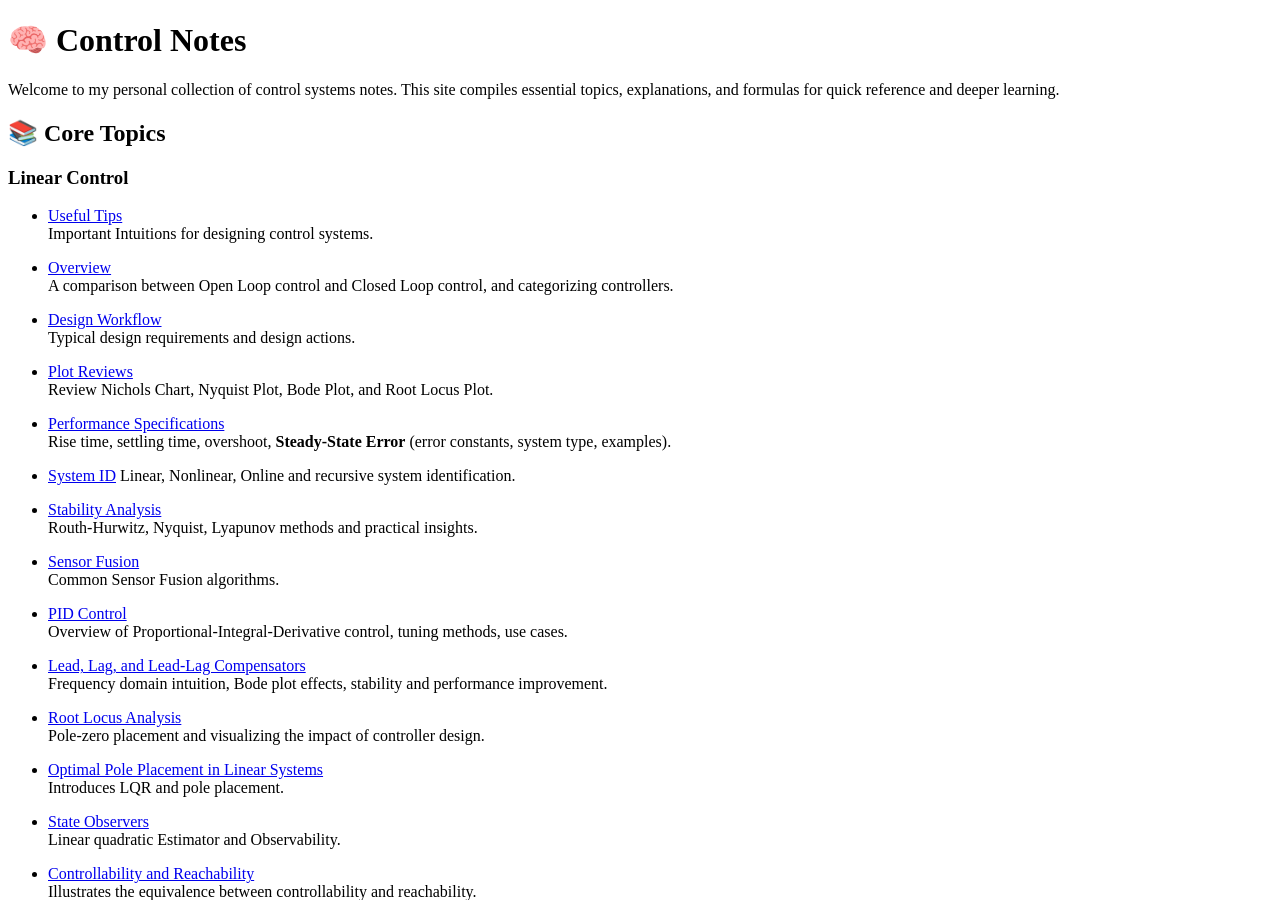
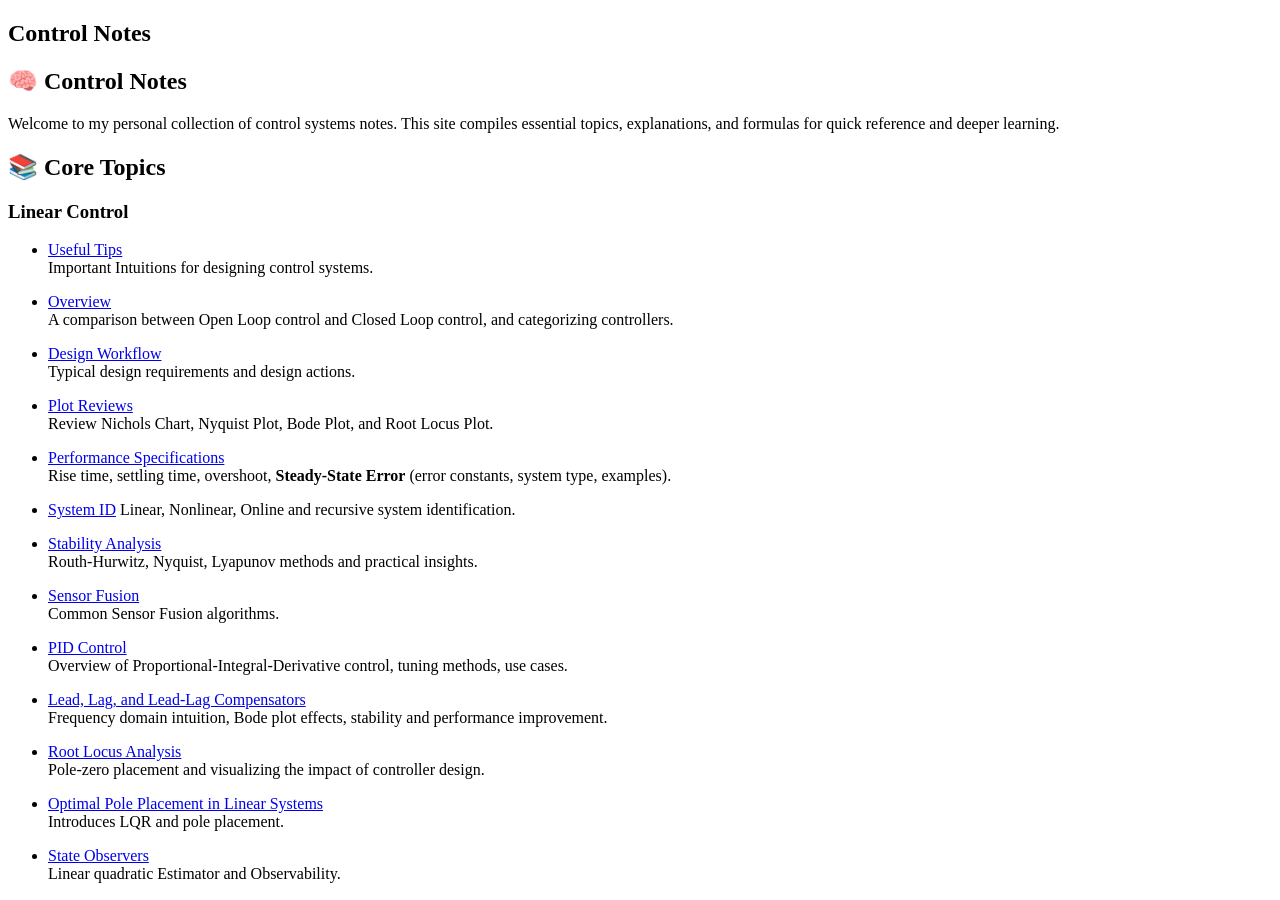
Before and after one commit to albusfangautonomy/control_notes, a Jekyll site: the page docs/index.html, which Jekyll copies as it is, in a window 1280 px wide and 900 px high. Built offline with Jekyll 4.4.1, drawn with Linux system fonts in a browser that asks for light colours.

```diff
--- a/_config.yml
+++ b/_config.yml
@@ -24,7 +24,7 @@ description: >- # this means to ignore newlines until "baseurl:"
   Write an awesome description for your new site here. You can edit this
   line in _config.yml. It will appear in your document head meta (for
   Google search results) and in your feed.xml site description.
-baseurl: "/control_notes"
+baseurl: "control_notes"
 url: "https://albusfangautonomy.github.io"
 
 twitter_username: jekyllrb
--- a/docs/index.html
+++ b/docs/index.html
@@ -8,7 +8,14 @@
     src="https://cdn.jsdelivr.net/npm/mathjax@3/es5/tex-mml-chtml.js"></script>
 </head>
 <body>
-  <h1 id="-control-notes">🧠 Control Notes</h1>
+  <article class="post">
+
+  <header class="post-header">
+    <h1 class="post-title">Control Notes</h1>
+  </header>
+
+  <div class="post-content">
+    <h1 id="-control-notes">🧠 Control Notes</h1>
 
 <p>Welcome to my personal collection of control systems notes. This site compiles essential topics, explanations, and formulas for quick reference and deeper learning.</p>
 
@@ -149,5 +156,9 @@ Practical guides using Simulink, Python (<code class="language-plaintext highlig
 
 <p><em>Made using <a href="https://jekyllrb.com/">Jekyll</a></em></p>
 
+  </div>
+
+</article>
+
 </body>
 </html>
--- a/index.markdown
+++ b/index.markdown
@@ -1,8 +1,6 @@
 ---
-layout: default
+layout: page
 title: Control Notes
-nav_order: 1
-has_children: true
 ---
 
 # 🧠 Control Notes
```
Also changed, not shown: docs/feed.xml (+1 -1 lines).
